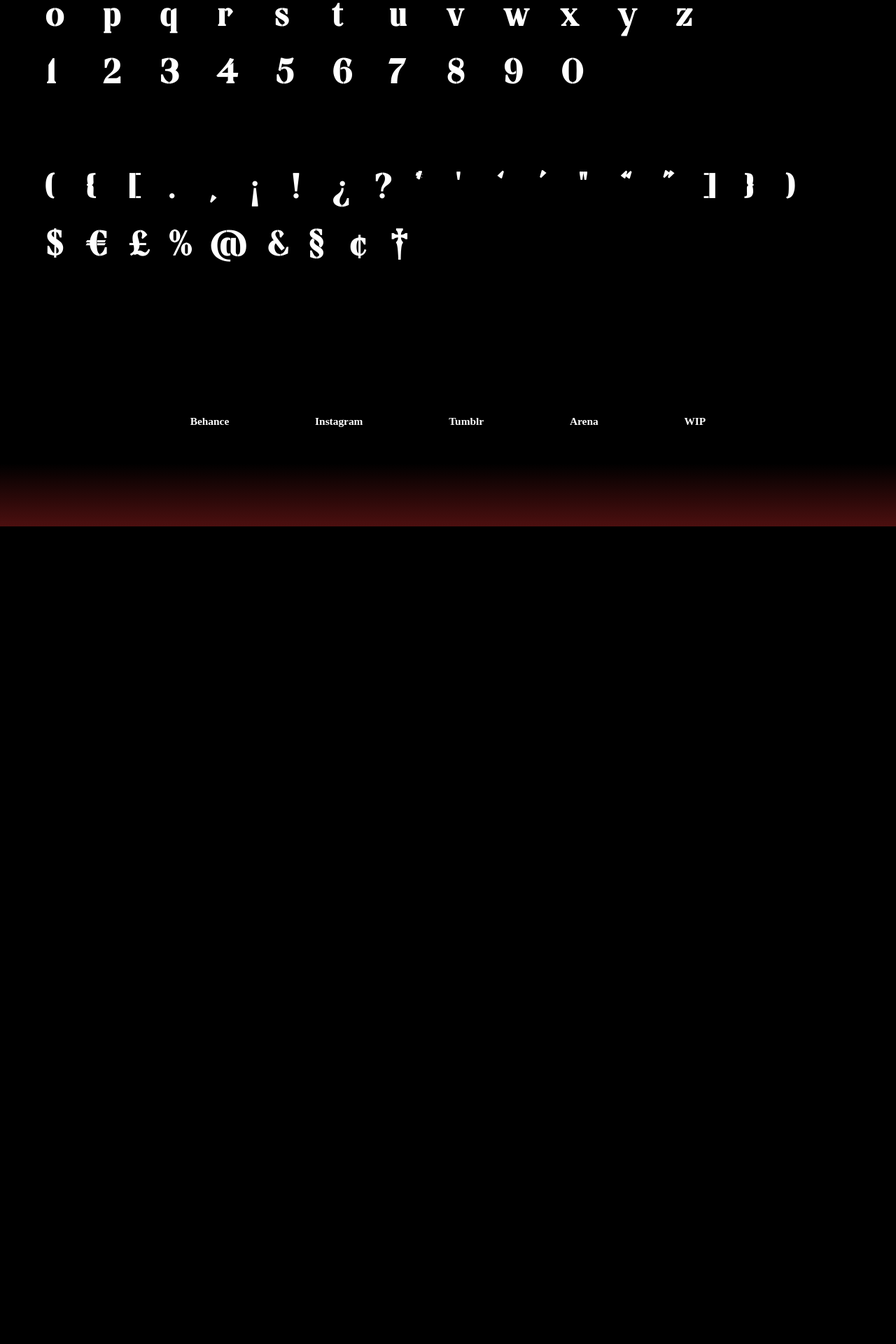
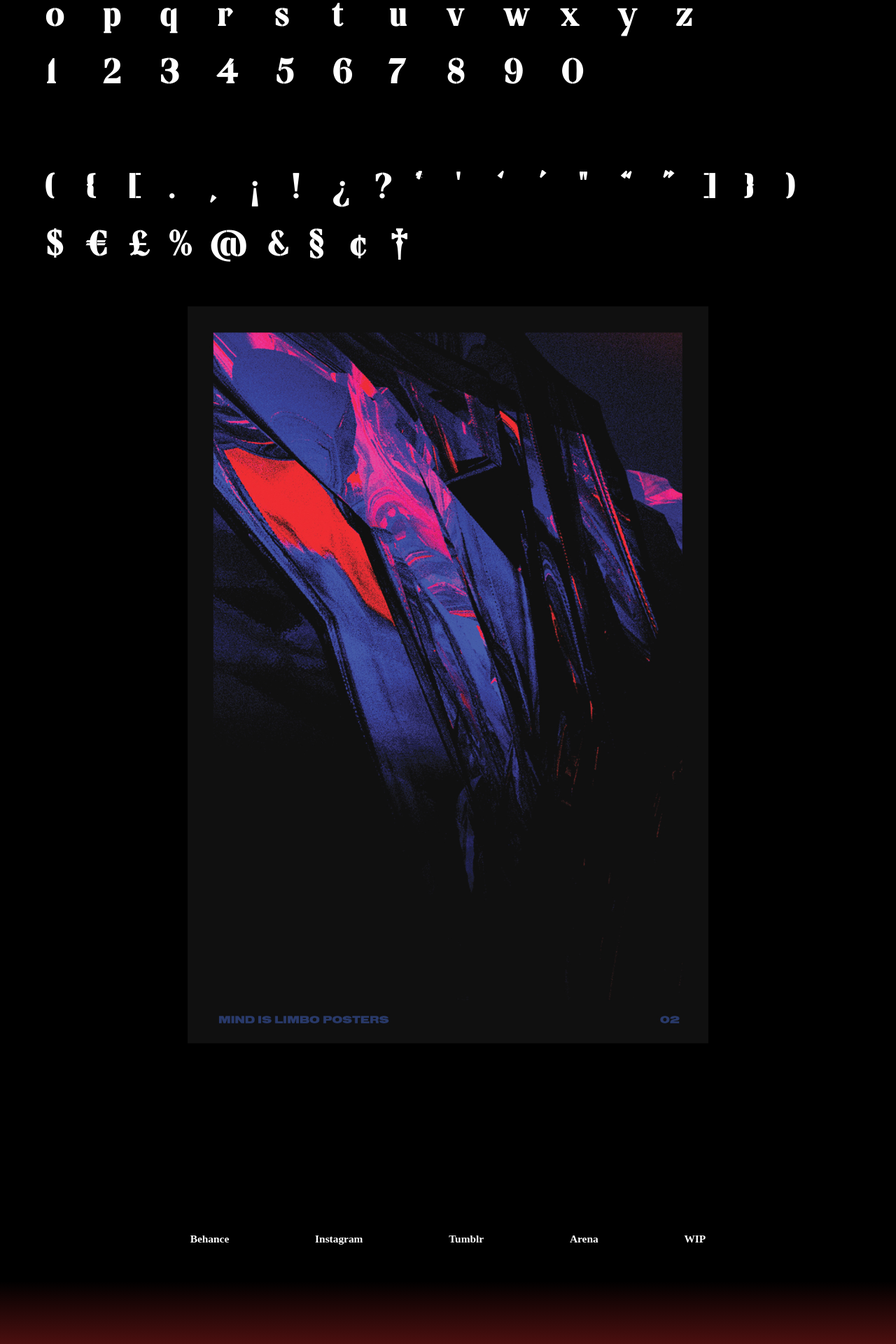
Before and after one commit to rnmp/jeans-dope-site, a Jekyll site: the page built from _projects/linsingen.md, in a window 1280 px wide. Shown: the part 2957-4877 px from the top of the page at 70% size. Built offline with Jekyll 4.4.1, drawn with Linux system fonts in a browser that asks for light colours; some web fonts are replaced; before the commit the page ends 3709 px from its top, so only the background shows below that.

Commit message:
Updated Linsingen

```diff
--- a/_projects/linsingen.md
+++ b/_projects/linsingen.md
@@ -143,3 +143,4 @@
   <span class="mini"><i>¢</i></span>
   <span class="mini"><i>†</i></span>
 </div>
+![](/uploads/03-type.jpg)
```
Also changed, not shown: other parts of _projects/linsingen.md (+1 -1 lines).
